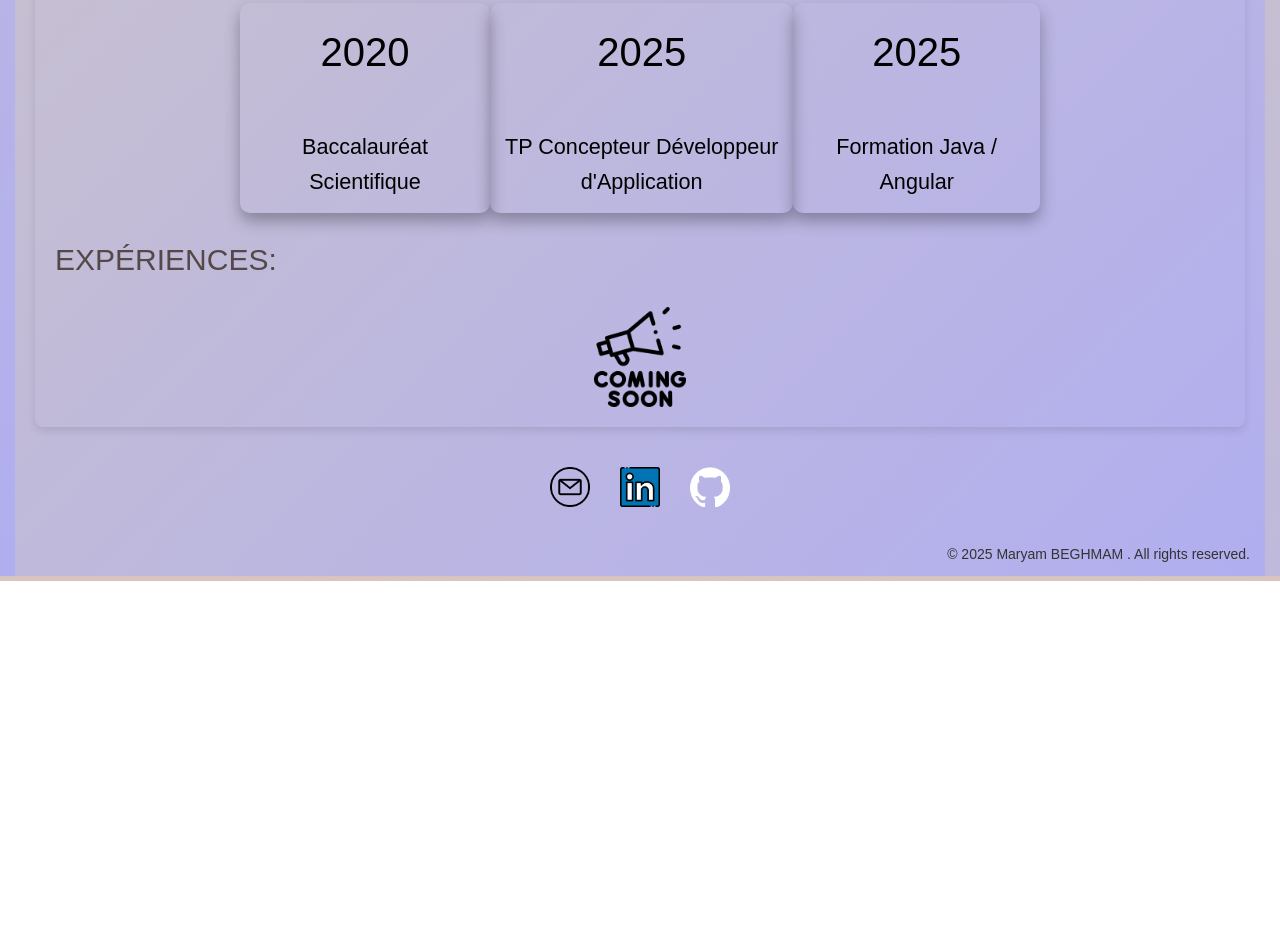
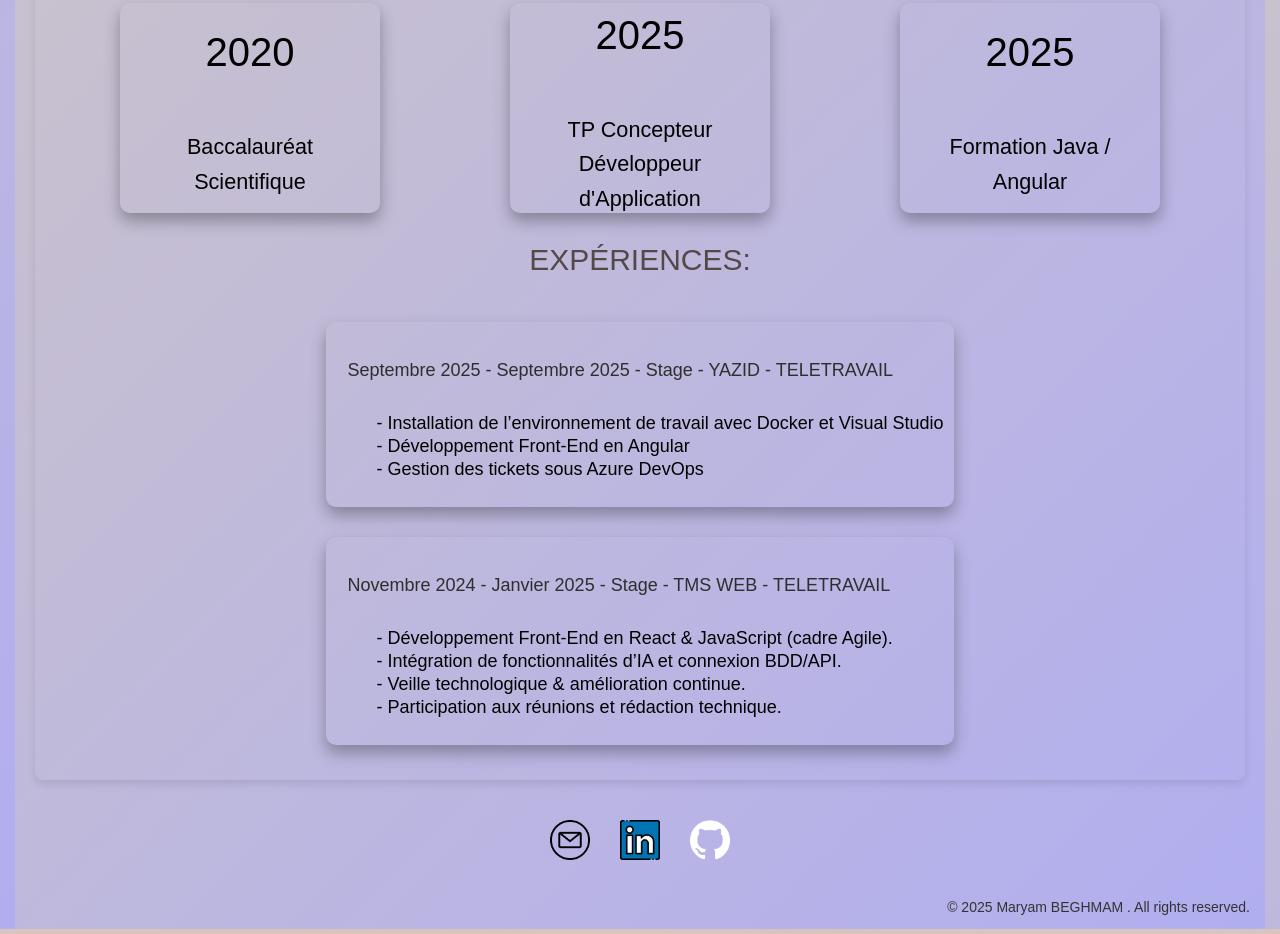
Before and after one commit to maryambghm/portfolio, a plain HTML site: page index.html in a window 1280 px wide. Shown: the part 3833-4767 px from the top of the page. Before the commit the page ends 4414 px from the top, so only its background shows below. Drawn offline with Linux system fonts and the light colour scheme; no server answers; a web font is replaced by a local one.

Commit message:
MAJ Portfolio Octobre 25

```diff
--- a/index.html
+++ b/index.html
@@ -313,10 +313,37 @@
         <!-- EXPÉRIENCES  -->
         <section id="experiences">
             <h3>EXPÉRIENCES:</h3>
-            <div id="ex-coming">
-                <img id="coming" src="src/img/icon/coming.png" alt="comingsoon" width="100px">
+            <div class="exp-content">
+                <!-- Exp 1 -->
+                <article class="exp-card">
+                    <header class="exp-header">
+                        <h4>Septembre 2025 - Septembre 2025 - Stage - YAZID - TELETRAVAIL</h4>
+                    </header>
+                    <ul class="exp-points">
+                        <li>- Installation de l’environnement de travail avec Docker et Visual Studio</li>
+                        <li>- Développement Front-End en Angular</li>
+                        <li>- Gestion des tickets sous Azure DevOps</li>
+                    </ul>
+                </article>
+
+                <!-- Exp 2 -->
+                <article class="exp-card">
+                    <header class="exp-header">
+                        <h4>Novembre 2024 - Janvier 2025 - Stage - TMS WEB - TELETRAVAIL</h4>
+                    </header>
+                    <ul class="exp-points">
+                        <li>- Développement Front-End en React & JavaScript (cadre Agile).</li>
+                        <li>- Intégration de fonctionnalités d’IA et connexion BDD/API.</li>
+                        <li>- Veille technologique & amélioration continue.</li>
+                        <li>- Participation aux réunions et rédaction technique.</li>
+                    </ul>
+                </article>
+
             </div>
         </section>
+
+
+
         <div id="scroll-top">
             <a href="#header">
                 <img src="src/img/icon/fleche-haut.png" alt="Retour en haut" width="40px">
--- a/style.css
+++ b/style.css
@@ -418,7 +418,6 @@ nav a:hover {
     display: flex;
     flex-direction: row;
     justify-content: space-around;
-    max-width: 800px;
     margin: 0 auto;
     /* Centrer le contenu de la section */
     align-items: center;
@@ -434,7 +433,7 @@ nav a:hover {
     border-radius: 10px;
     transition: transform 0.3s ease, box-shadow 0.3s ease;
     /* Ajout de transition pour l'effet hover */
-    max-width: 400px;
+    max-width: 250px;
     max-height: 200px;
     padding: 5px;
 }
@@ -463,7 +462,7 @@ nav a:hover {
 }
 
 /* EXPERIENCES  */
-#experiences {
+/* #experiences {
     display: flex;
     flex-direction: column;
 }
@@ -471,7 +470,50 @@ nav a:hover {
 #ex-coming {
     display: flex;
     justify-content: center;
+} */
+
+#experiences {
+    display: flex;
+    flex-direction: column;
+    align-items: center;
+    justify-content: center;
 }
+
+#experiences h4 {
+    color: #2e2e2e;
+    font-weight: lighter;
+    margin-bottom: 14px;
+    margin-left: 8px;
+
+}
+
+
+.exp-content {
+    font-family: "Teko", fantasy;
+    display: flex;
+    flex-direction: column;
+    gap: 30px;
+    padding: 15px;
+}
+
+.exp-card {
+    box-shadow: 0 8px 16px rgba(0, 0, 0, 0.3);
+    border-radius: 10px;
+    padding: 9px;
+
+
+    /* transition: transform 0.3s ease, box-shadow 0.3s ease; */
+}
+
+
+.exp-card li {
+    margin: 2px;
+}
+
+/*
+.exp-card:hover {
+    transform: scale(1.1);
+} */
 
 /* FOOTER  */
 footer {
@@ -606,6 +648,12 @@ footer {
         max-width: 200px;
         padding: 10px 0px;
 
+    }
+
+
+    /* Experience  */
+    .exp-content {
+        font-size: large;
     }
 }
 
@@ -837,4 +885,9 @@ footer {
     #scroll-top {
         right: 25px;
     }
+
+    /* Experience  */
+    .exp-content {
+        font-size: small;
+    }
 }
```
